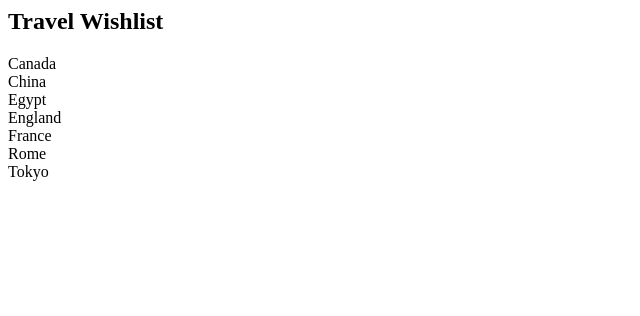
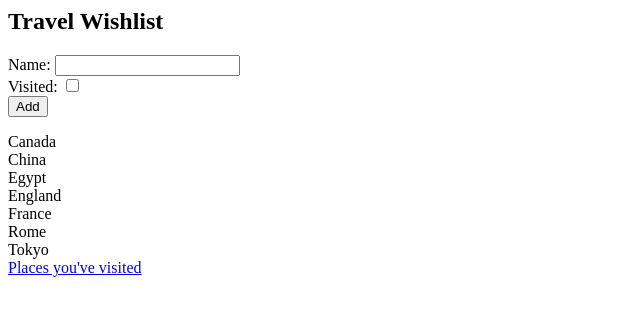
Before and after one commit to JacobZapp/Capstone_Topic_8_Intro_Django, a Django app: page / in a window 1280 px wide. Shown: the top 316 px of the page, without its empty margins (0-640 px from the left). Run offline with Django 5.2, Linux system fonts and the light colour scheme; data comes from the database, SQL or seed files in the repository; both versions use the stored data as it was after the commit.

Commit message:
videos 4 and 5 complete, places visited and main page can now be used by clickling href links

```diff
--- /dev/null
+++ b/Django_Wishlist/wishlist/travel_wishlist/forms.py
@@ -0,0 +1,7 @@
+from django import forms
+from .models import Place
+
+class NewPlaceForm(forms.ModelForm):
+    class Meta:
+        model = Place
+        fields = ('name', 'visited')
--- a/Django_Wishlist/wishlist/travel_wishlist/templates/travel_wishlist/wishlist.html
+++ b/Django_Wishlist/wishlist/travel_wishlist/templates/travel_wishlist/wishlist.html
@@ -1,4 +1,12 @@
 <h2>Travel Wishlist</h2>
+
+
+<form method="POST" action="{% url 'place_list' %}">
+    {% csrf_token %}
+    {{ new_place_form }}
+    <button type="submit">Add</button>
+</form>
+
 
 {% for place in places %}
 
@@ -11,3 +19,5 @@
 <p> You have no places in your wishlist</p>
 
 {% endfor %}
+
+<a href="{% url 'places_visited' %}">Places you've visited</a>
--- a/Django_Wishlist/wishlist/travel_wishlist/urls.py
+++ b/Django_Wishlist/wishlist/travel_wishlist/urls.py
@@ -3,4 +3,6 @@ from . import views # import the views file from the current directory, so we ca
 
 urlpatterns = [
     path('', views.place_list, name='place_list'),
+    path('visited', views.places_visited, name='places_visited'), # visited page
+    path('about', views.about, name='about') # about page
 ]
--- a/Django_Wishlist/wishlist/travel_wishlist/views.py
+++ b/Django_Wishlist/wishlist/travel_wishlist/views.py
@@ -1,9 +1,30 @@
-from django.shortcuts import render
+from django.shortcuts import render, redirect
 from .models import Place
-
+from .forms import NewPlaceForm
 # Create your views here.
 
 
 def place_list(request):
+
+    if request.method == 'POST':
+        # create new place
+        form = NewPlaceForm(request.POST) # creating a new instance of the NewPlaceForm instead of creating new empty form, which i think is more code
+        place = form.save() # save the new place to the database
+        if form.is_valid(): # validation against DB constraints
+            place.save() # save the new place to the database
+            return redirect('place_list') # reloads the homepage
+
     places = Place.objects.filter(visited=False).order_by('name') # get all the places from the database, and store them in a variable called places
-    return render(request, 'travel_wishlist/wishlist.html', {'places': places})
+    new_place_form = NewPlaceForm() # create a new instance of the NewPlaceForm, and store it in a variable called new_place_form
+    return render(request, 'travel_wishlist/wishlist.html', {'places': places, 'new_place_form': new_place_form})
+
+
+def about(request):
+    author = 'Jacob Zapp'
+    about = 'This is a wishlist of places I want to visit, and places I have already been to.'
+    return render(request, 'travel_wishlist/about.html', {'author': author, 'about': about})
+
+
+def places_visited(request):
+    visited = Place.objects.filter(visited=True).order_by('name') # get all the places from the database, and store them in a variable called visited
+    return render(request, 'travel_wishlist/visited.html', {'visited': visited})
```
Also changed, not shown: Django_Wishlist/wishlist/travel_wishlist/templates/travel_wishlist/about.html (added, +22 -0 lines), Django_Wishlist/wishlist/travel_wishlist/templates/travel_wishlist/visited.html (added, +20 -0 lines), Django_Wishlist/wishlist/db.sqlite3.
